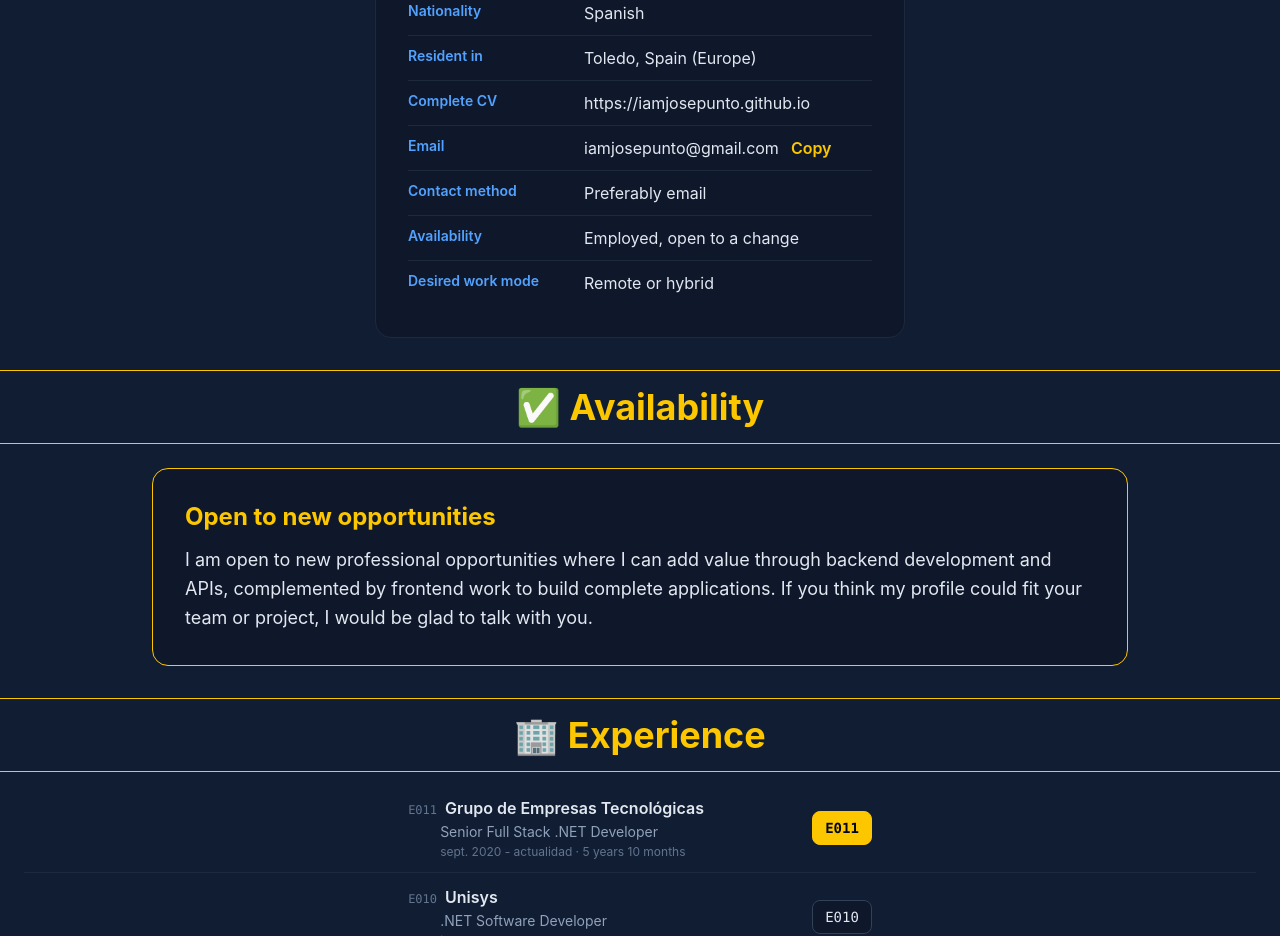
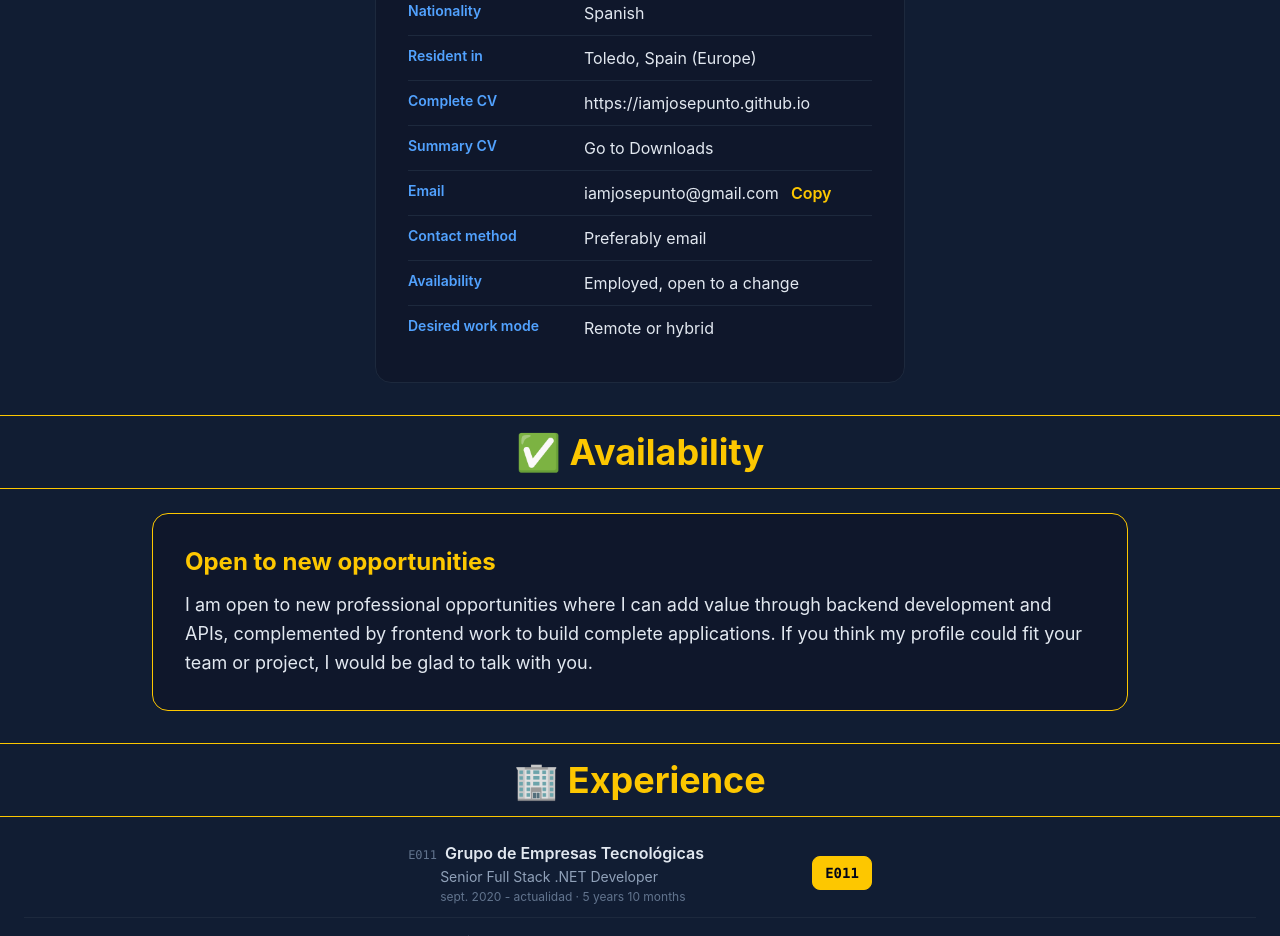
Before and after one commit to iamjosepunto/iamjosepunto.github.io, a React (Vite) app: page / in a window 1280 px wide. Shown: the part 1520-2456 px from the top of the page. Built offline with nearby package versions, Linux system fonts and the light colour scheme.

Commit message:
About: fila Summary CV con enlace a Descargas

```diff
--- a/src/components/About.tsx
+++ b/src/components/About.tsx
@@ -34,12 +34,13 @@ const About = () => {
     workmode: string;
   };
 
-  const rows: { label: string; value: string; href?: string; copy?: boolean }[] = [
+  const rows: { label: string; value: string; href?: string; copy?: boolean; internal?: boolean }[] = [
     { label: data.labels.name, value: data.name },
     { label: data.labels.birth, value: data.birth },
     { label: data.labels.nationality, value: data.nationality },
     { label: data.labels.resident, value: data.resident },
     { label: data.labels.cv, value: data.cv, href: data.cv },
+    { label: data.labels.summaryCv, value: data.labels.summaryCvLink, href: "#downloads", internal: true },
     { label: data.labels.email, value: data.email, copy: true },
     { label: data.labels.contact, value: data.contact },
     { label: data.labels.availability, value: data.availability },
@@ -134,6 +135,13 @@ const About = () => {
                   {copied ? t("contact.copied") : t("contact.copy")}
                 </button>
               </span>
+            ) : row.internal && row.href ? (
+              <a
+                href={row.href}
+                className="text-ivory hover:text-yellow-400 transition sm:w-72"
+              >
+                {row.value}
+              </a>
             ) : row.href ? (
               <a
                 href={row.href}
```
Also changed, not shown: src/i18n/locales/en.json, src/i18n/locales/es.json.
